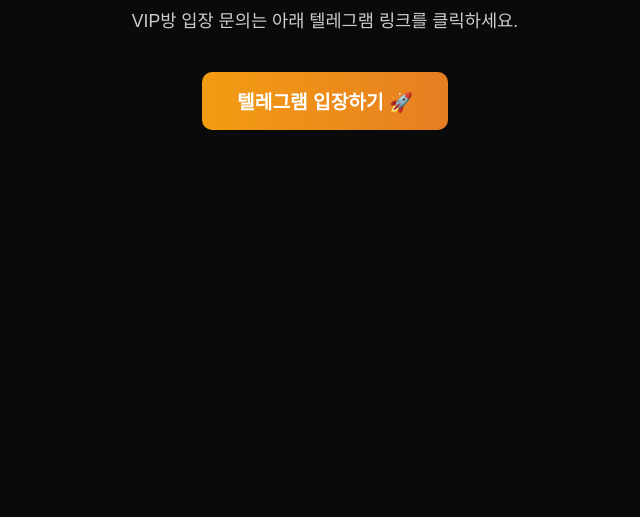
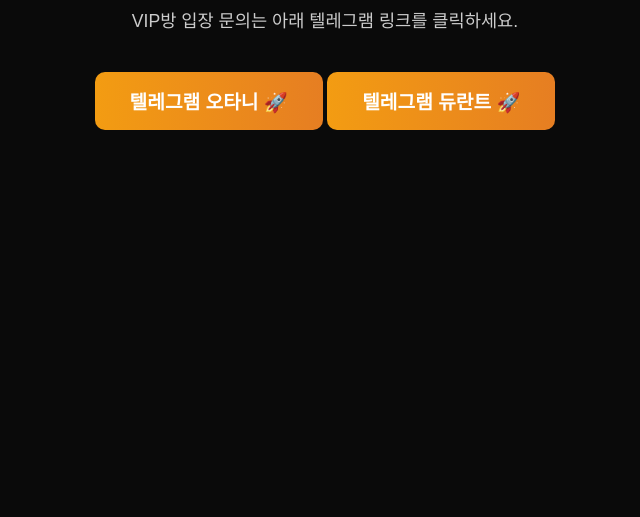
Before and after one commit to tlqkfskadk125-glitch/otani-vip, a plain HTML site: page index.html in a window 1280 px wide. Shown: the part 283-800 px from the top of the page, without its empty margins (315-955 px from the left). Drawn offline with Linux system fonts and the light colour scheme.

Commit message:
Update index.html

```diff
--- a/index.html
+++ b/index.html
@@ -42,6 +42,7 @@
 <body>
   <h1>오타니&듀란트 VIP 비밀방 🔒</h1>
   <p>VIP방 입장 문의는 아래 텔레그램 링크를 클릭하세요.</p>
-  <a href="https://t.me/OTN09" target="_blank">텔레그램 입장하기 🚀</a>
+  <a href="https://t.me/OTN09" target="_blank">텔레그램 오타니  🚀</a>
+  <a href="https://t.me/nn72x" target="_blank">텔레그램 듀란트 🚀</a>
 </body>
 </html>
```
